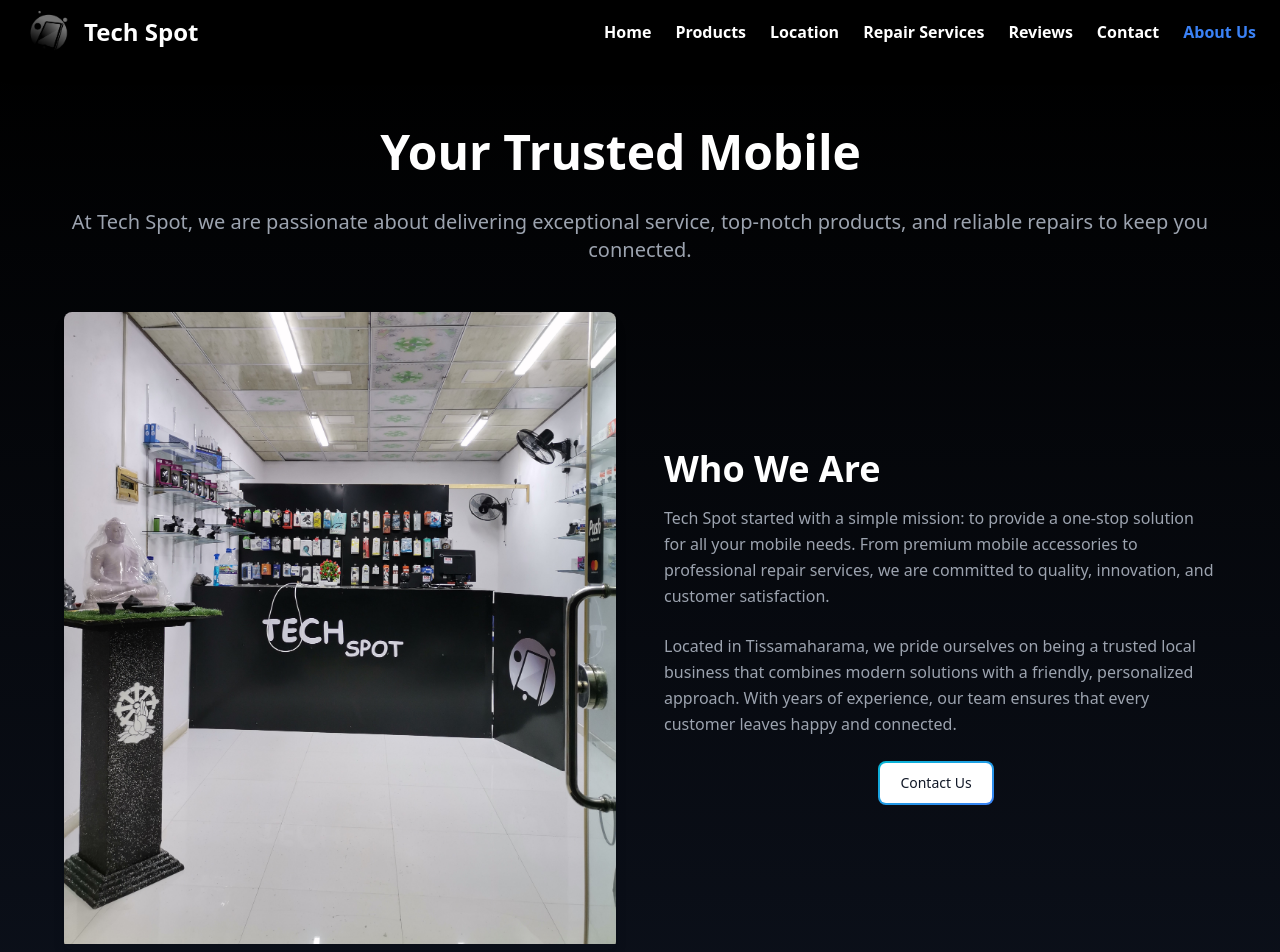
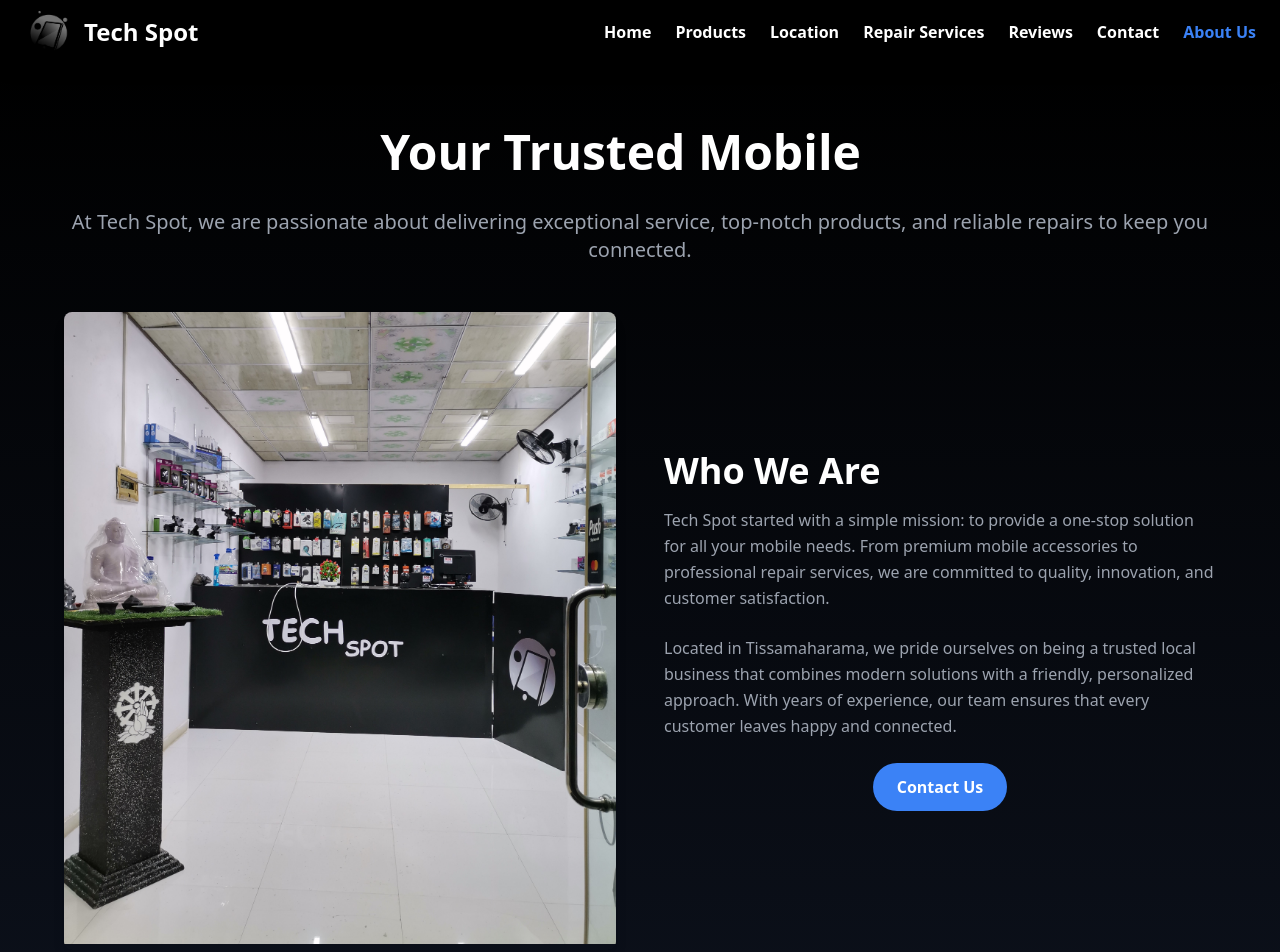
Before and after one commit to IT21182914/Tech-Spot-Official, a React (Create React App) app: page /about in a window 1280 px wide. Shown: the top 952 px of the page. Built offline with nearby package versions, Linux system fonts and the light colour scheme.

Commit message:
Button Changes

```diff
--- a/src/components/AboutUs.js
+++ b/src/components/AboutUs.js
@@ -74,11 +74,9 @@ const AboutUs = () => {
           <div className="flex justify-center">
             <a
               href="/contact"
-              className="relative inline-flex items-center justify-center p-0.5 mb-2 me-2 overflow-hidden text-sm font-medium text-gray-900 rounded-lg group bg-gradient-to-br from-cyan-500 to-blue-500 group-hover:from-cyan-500 group-hover:to-blue-500 hover:text-white dark:text-white focus:ring-4 focus:outline-none focus:ring-cyan-200 dark:focus:ring-cyan-800"
+              className="inline-block px-6 py-3 bg-blue-500 text-white font-semibold rounded-full hover:bg-blue-600 transition duration-300"
             >
-              <span class="relative px-5 py-2.5 transition-all ease-in duration-75 bg-white dark:bg-gray-900 rounded-md group-hover:bg-opacity-0">
-                Contact Us
-              </span>
+              Contact Us
             </a>
           </div>
         </motion.div>
```
